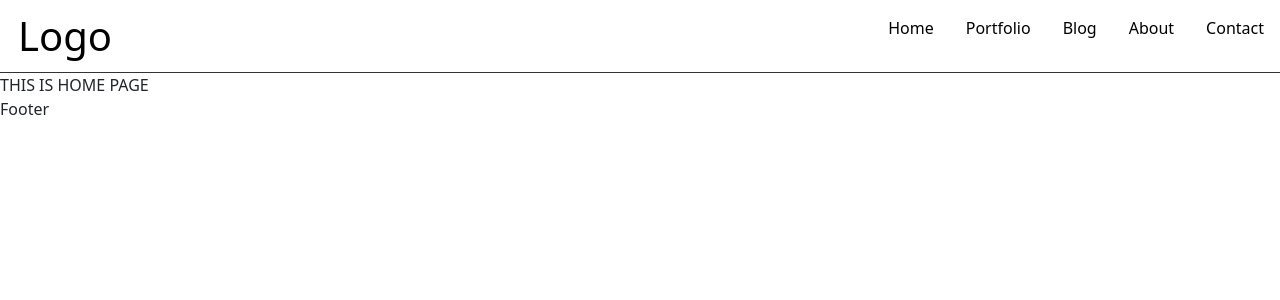
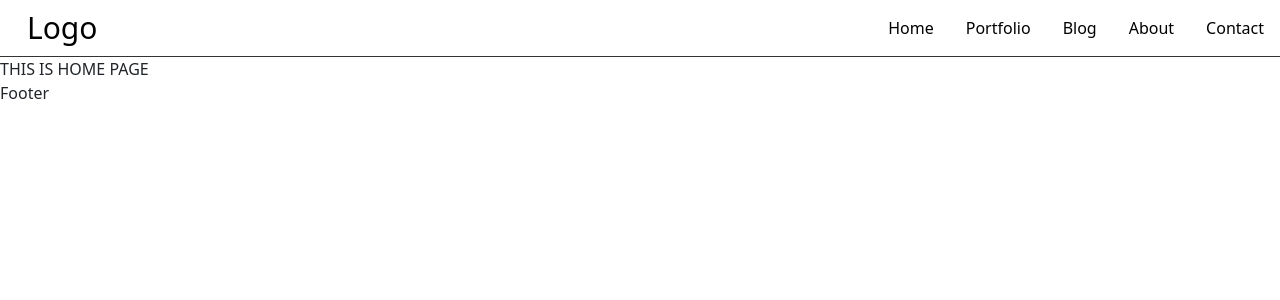
Before and after one commit to Sean-yad/photo-studio, a React (Create React App) app: page / in a window 1280 px wide. Shown: the top 300 px of the page. Built offline with nearby package versions, Linux system fonts and the light colour scheme.

Commit message:
some aligning for nav

```diff
--- a/src/App.css
+++ b/src/App.css
@@ -12,7 +12,8 @@
 }
 
 .logo {
-  margin: 0 0 0 0.45em;
+  margin: 0 0 0 0.9em;
+  font-size: 30px;
 }
 .logo a {
   color: rgb(0, 0, 0);
@@ -30,6 +31,7 @@
 
 .navigation {
   display: flex;
+  margin: 0 0 0 0.9em;
 }
 
 .navigation a {
```
